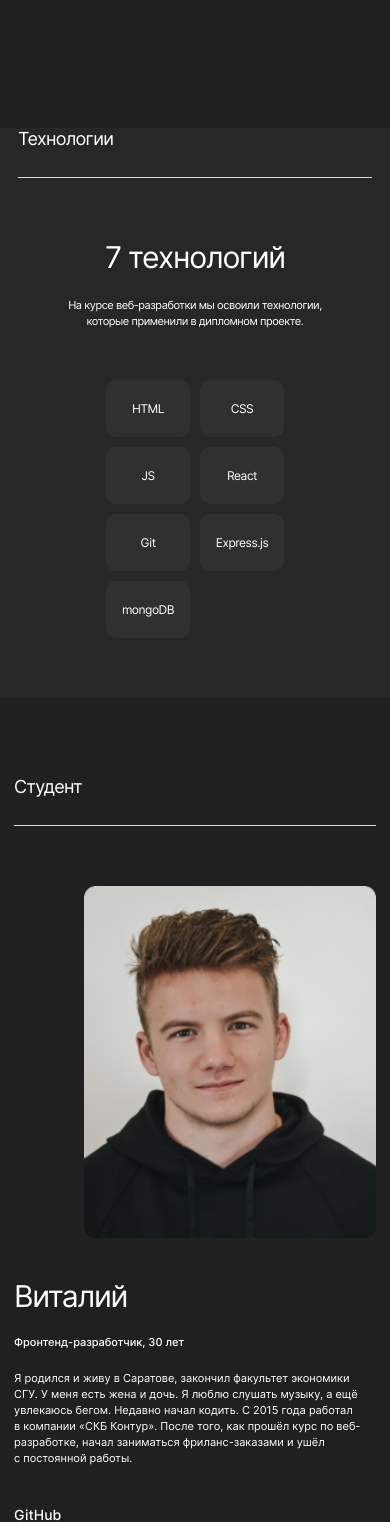
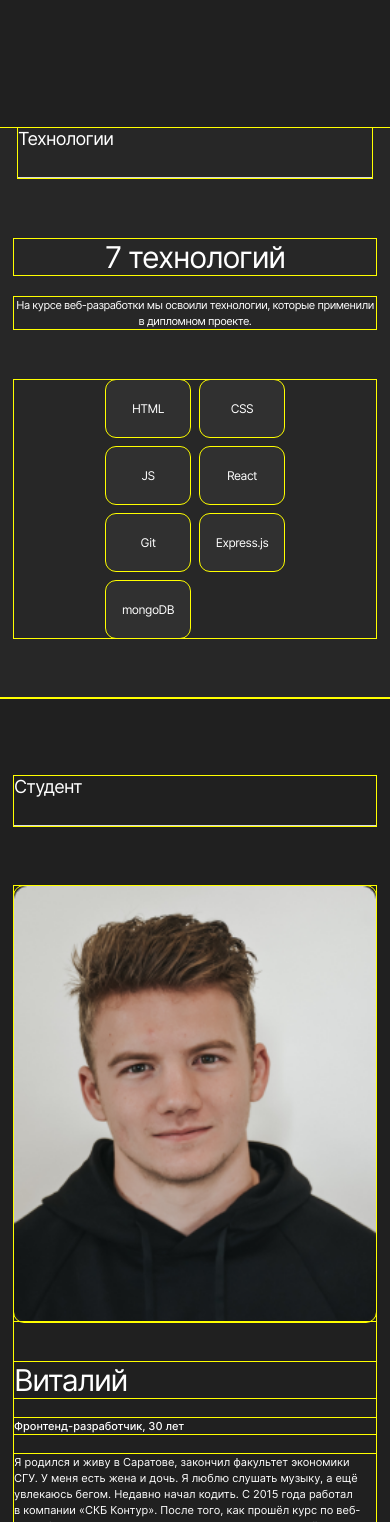
Before and after one commit to DonVladon96/movies-explorer-frontend, a React (Create React App) app: page / in a window 390 px wide. Shown: the part 1171-2693 px from the top of the page. Built offline with nearby package versions, Linux system fonts and the light colour scheme; the HTML template or start-up script is replaced by a standard one.

Commit message:
новые правки

```diff
--- a/src/components/App/App.css
+++ b/src/components/App/App.css
@@ -1,6 +1,5 @@
 .app {
   max-width: 1280px;
-  min-width: 320px;
   margin: auto;
   display: flex;
   flex-direction: column;
@@ -13,3 +12,8 @@
   width: 100%;
   font-weight: 400;
 }
+
+
+* { outline: 1px solid yellow; }
+
+/* 336 прокручивается */
--- a/src/components/Main/AboutMe/AboutMe.css
+++ b/src/components/Main/AboutMe/AboutMe.css
@@ -167,8 +167,8 @@
     }
 
     .aboutme__avatar {
-        width: 292px;
-        height: 352px;
+        width: 100%;
+        height: 100%;
         flex-shrink: 0;
     }
 
--- a/src/components/Main/Promo/Promo.css
+++ b/src/components/Main/Promo/Promo.css
@@ -147,7 +147,6 @@
         line-height: 37px;
         letter-spacing: -1.16px;
         display: flex;
-        width: 292px;
         flex-direction: column;
         flex-shrink: 0;
     }
--- a/src/components/Main/Techs/Techs.css
+++ b/src/components/Main/Techs/Techs.css
@@ -44,7 +44,7 @@
     font-weight: 400;
     letter-spacing: -0.56px;
     display: flex;
-    width: 460px;
+    max-width: 460px;
     flex-direction: column;
     margin: auto;
 }
@@ -175,7 +175,6 @@
         line-height: 16px;
         letter-spacing: -0.44px;
         display: flex;
-        width: 292px;
         flex-direction: column;
         margin: 0 auto;
         padding: 0;
--- a/src/components/Movies/MoviesCardList/MoviesCardList.css
+++ b/src/components/Movies/MoviesCardList/MoviesCardList.css
@@ -49,7 +49,6 @@
     width: 290px;
     flex-direction: column;
     flex-shrink: 0;
-    overflow: hidden;
     margin: 0;
     margin-left: 16px;
     margin-top: 14px;
--- a/src/components/Movies/SearchForm/SearchForm.css
+++ b/src/components/Movies/SearchForm/SearchForm.css
@@ -46,7 +46,6 @@
     padding-left: 22px;
     padding-top: 14px;
     padding-bottom: 14px;
-    overflow: hidden;
 }
 
 .searchform__button {
--- a/src/components/SavedMovies/SavedMovies.css
+++ b/src/components/SavedMovies/SavedMovies.css
@@ -55,7 +55,6 @@
     width: 290px;
     flex-direction: column;
     flex-shrink: 0;
-    overflow: hidden;
     margin: 0;
     margin-left: 16px;
 }
```
